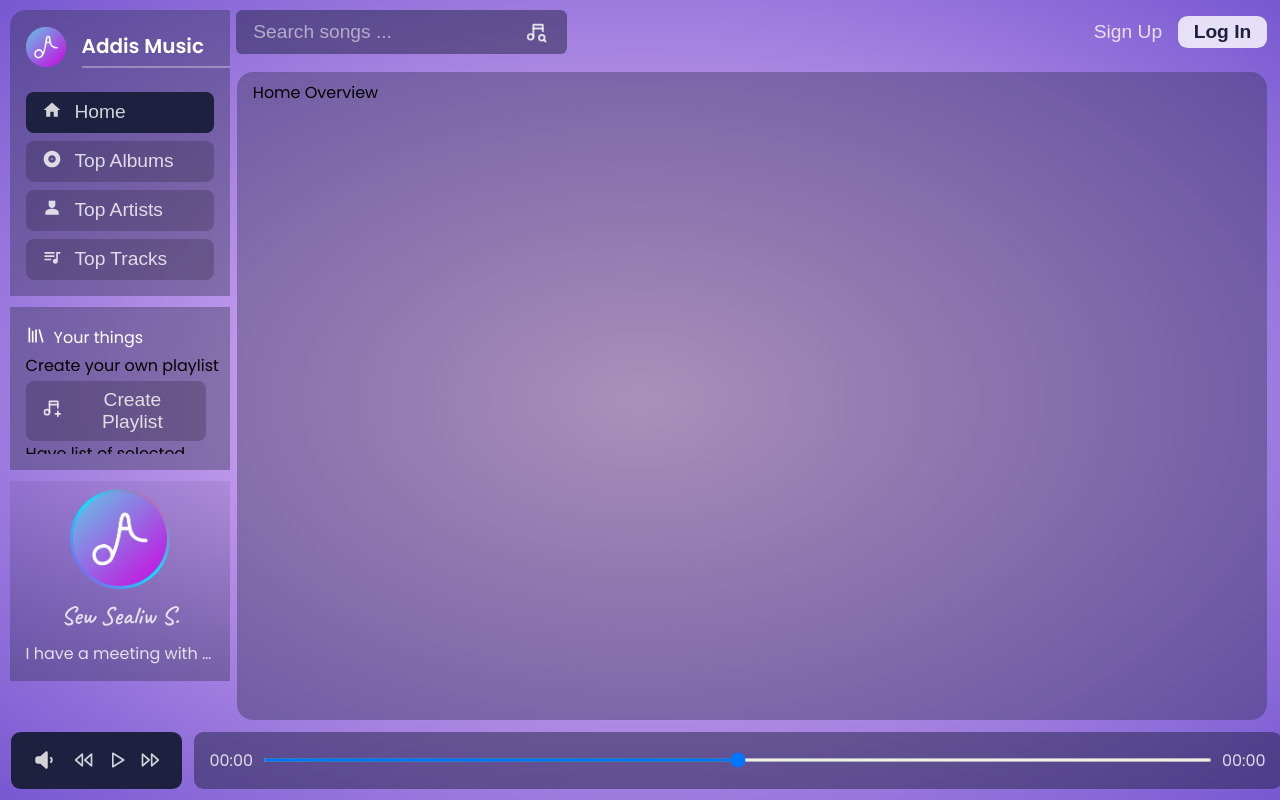
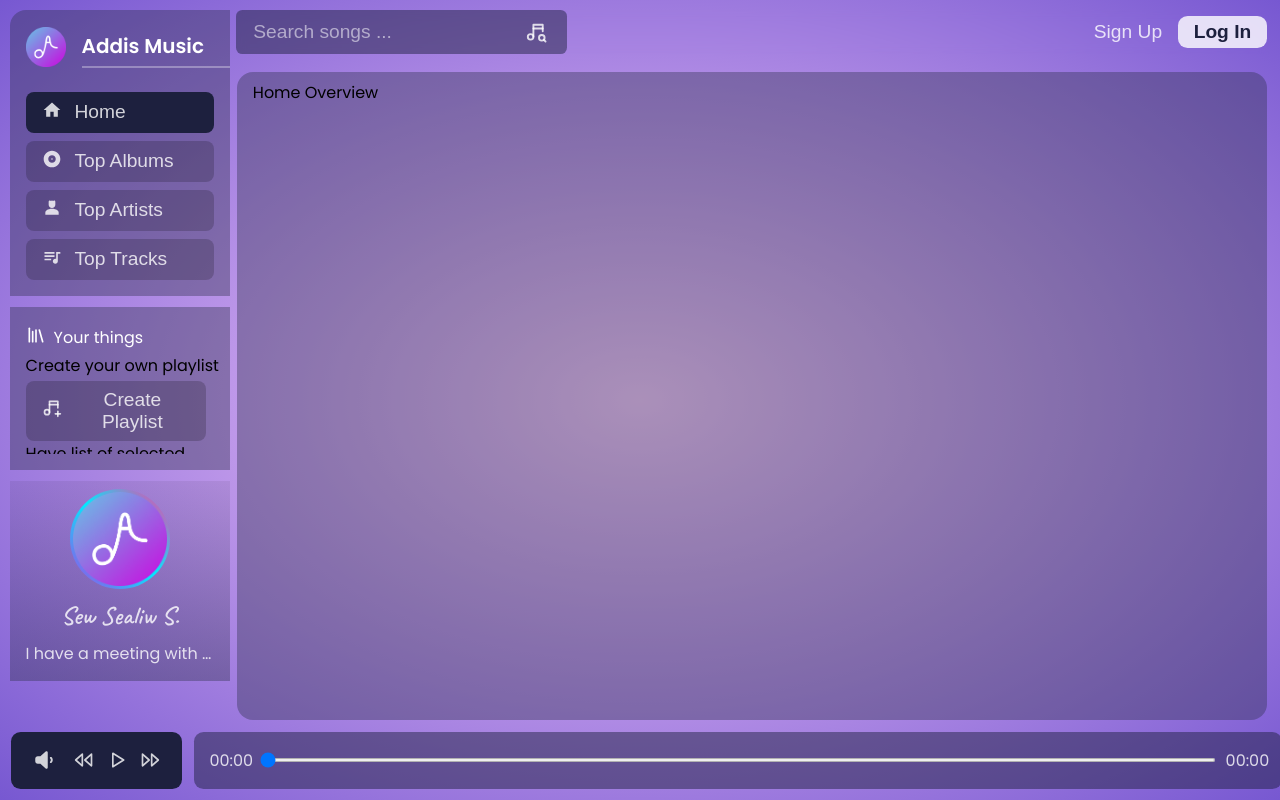
Before and after one commit to sgc93/addisMusic, a React (Vite) app: page / in a window 1280 px wide. Built offline with nearby package versions, Linux system fonts and the light colour scheme; no server answers.

Commit message:
handle moving back and forward music current time

```diff
--- a/src/features/music/MuicLine.jsx
+++ b/src/features/music/MuicLine.jsx
@@ -1,4 +1,5 @@
 import styled from "@emotion/styled";
+import { timeFormatter } from "../../utils/time_formater";
 
 const MusicLineBox = styled.div`
 	display: flex;
@@ -33,14 +34,21 @@ const Line = styled.input`
 
 const MusicTime = styled.span`
 	color: var(--color-text-secondary);
+	width: 2.5rem;
 `;
 
-const MusicLine = ({ currTime, totalTime }) => {
+const MusicLine = ({ currTime, totalTime, handleChangingCurrTime }) => {
 	return (
 		<MusicLineBox>
-			<MusicTime>{currTime}</MusicTime>
-			<Line type="range" min={0} max={100} />
-			<MusicTime>{totalTime}</MusicTime>
+			<MusicTime>{timeFormatter(currTime)}</MusicTime>
+			<Line
+				type="range"
+				min={0}
+				max={totalTime}
+				value={currTime}
+				onChange={(e) => handleChangingCurrTime(Number(e.target.value))}
+			/>
+			<MusicTime>{timeFormatter(totalTime - currTime)}</MusicTime>
 		</MusicLineBox>
 	);
 };
--- a/src/features/music/Music.jsx
+++ b/src/features/music/Music.jsx
@@ -1,6 +1,5 @@
 import styled from "@emotion/styled";
 import { useRef, useState } from "react";
-import { timeFormatter } from "../../utils/time_formater";
 import MusicLine from "./MuicLine";
 import MusicController from "./MusicController";
 
@@ -30,6 +29,11 @@ const Music = () => {
 		setCurrTime(musicRef.current.currentTime);
 	};
 
+	const handleChangingCurrTime = (time) => {
+		musicRef.current.currentTime = time;
+		setCurrTime(time);
+	};
+
 	return (
 		<MusicBox>
 			<audio
@@ -41,8 +45,9 @@ const Music = () => {
 			/>
 			<MusicController music={musicRef.current} />
 			<MusicLine
-				currTime={timeFormatter(currTime)}
-				totalTime={timeFormatter(duration - currTime)}
+				currTime={currTime}
+				totalTime={duration}
+				handleChangingCurrTime={handleChangingCurrTime}
 			/>
 		</MusicBox>
 	);
```
